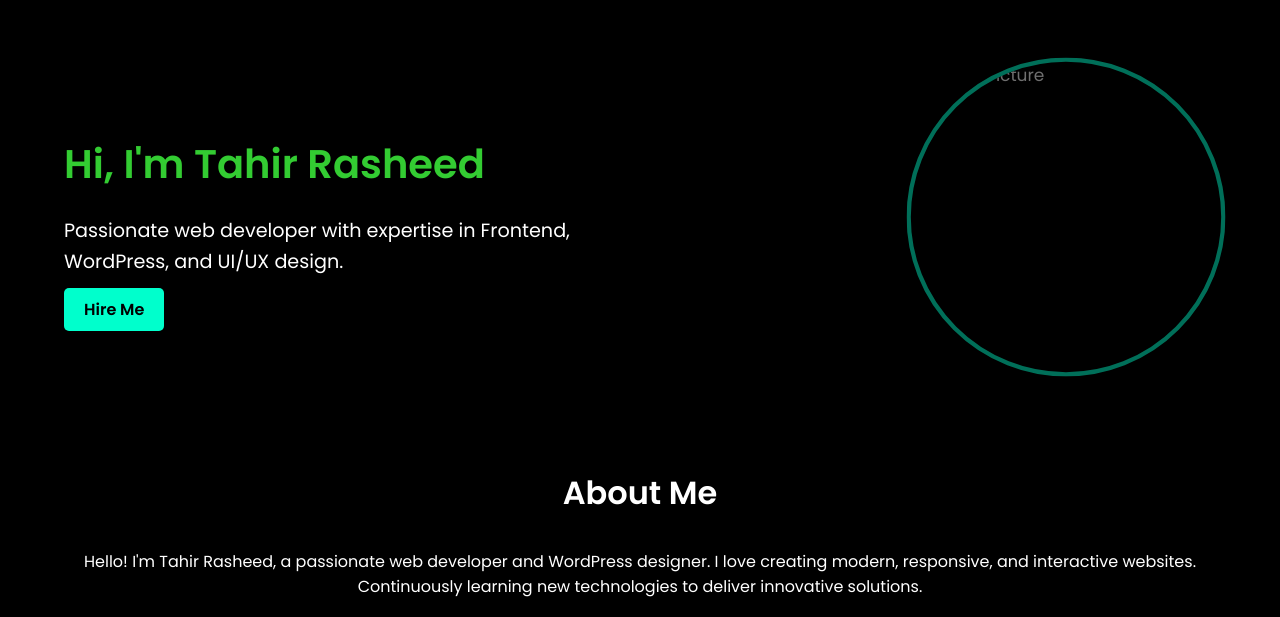
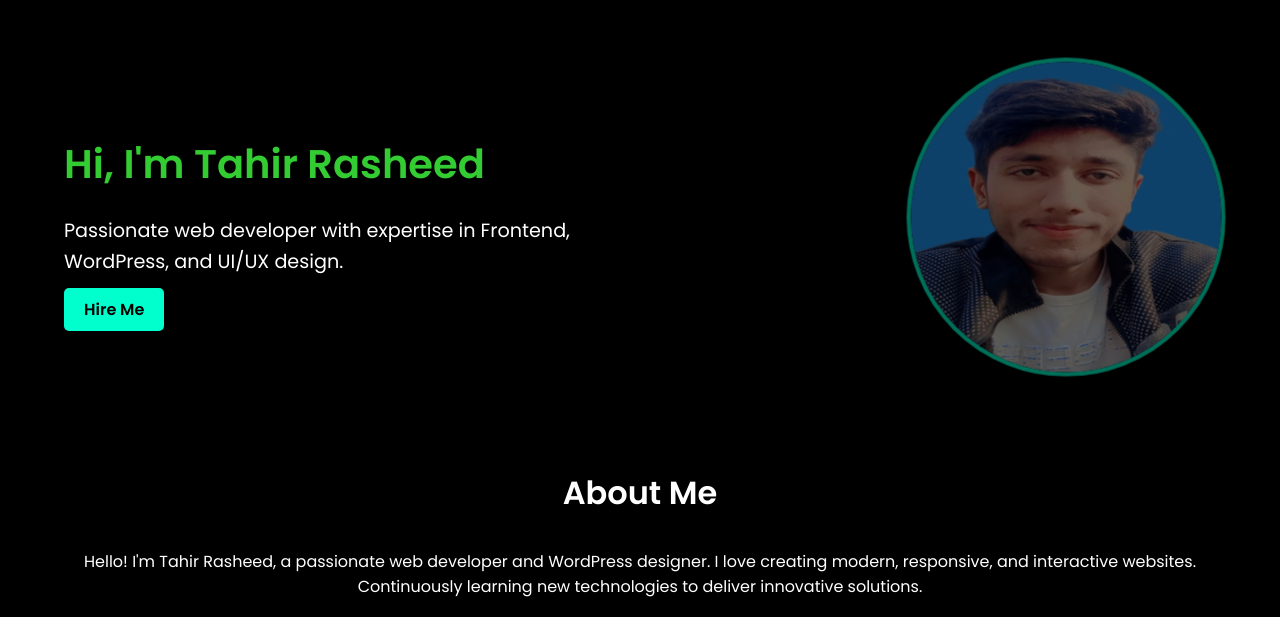
Before and after one commit to Tahir1rasheed/CodeAlpha_Task--Portfolio, a plain HTML site: page index.html in a window 1280 px wide. Shown: the part 125-742 px from the top of the page. Drawn offline with Linux system fonts and the light colour scheme; the site is published under a folder, as on GitHub Pages, so addresses that start at the root find nothing.

Commit message:
/ remove from image src

```diff
--- a/index.html
+++ b/index.html
@@ -61,7 +61,7 @@
             <p>Passionate web developer with expertise in Frontend, WordPress, and UI/UX design.</p>
             <a href="#contact" class="btn">Hire Me</a>
         </div>
-        <img src="/images/tahir-pic.jpg" alt="Tahir's Picture">
+        <img src="images/tahir-pic.jpg" alt="Tahir's Picture">
     </div>
 
     <!-- About Section -->
```
